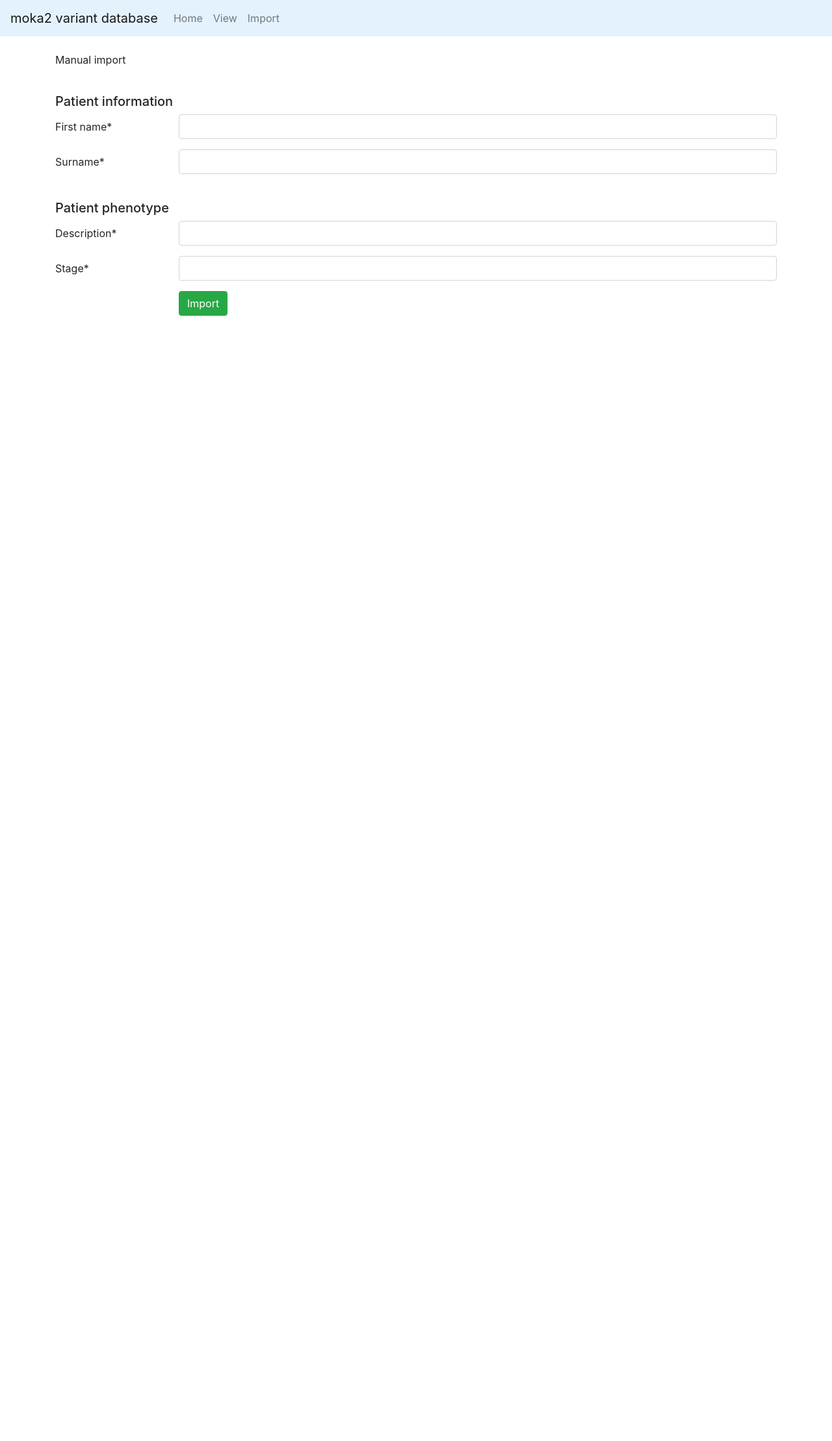
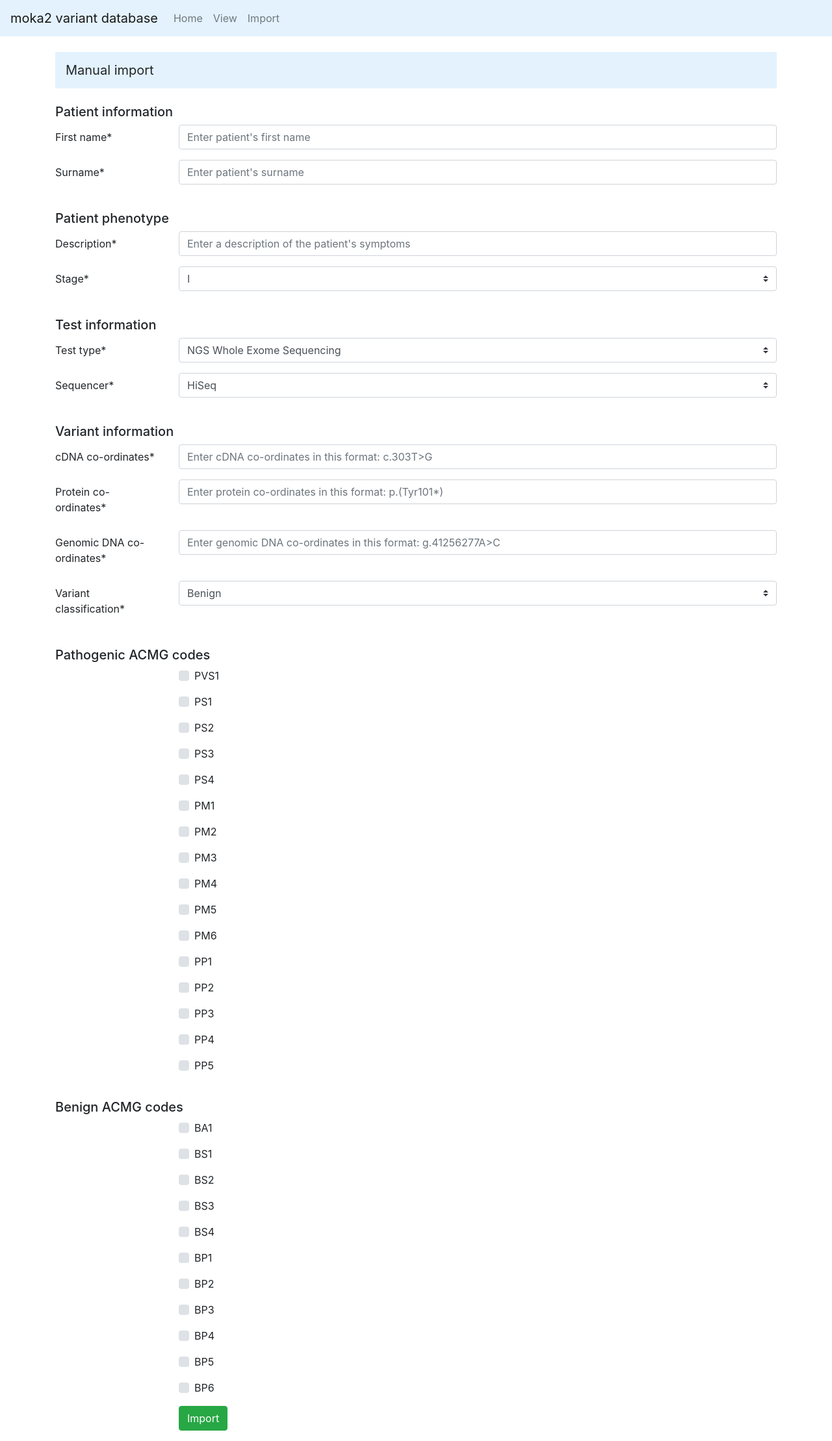
Before and after one commit to Graeme-Smith/moka2, a Django app: page /manual_import/ in a window 1280 px wide. Shown: the whole page at 65% size. Before the commit the page ends 486 px from the top, so only its background shows below. Run offline with Django 3.2, Linux system fonts and the light colour scheme; some libraries are stand-ins or nearby versions.

Commit message:
Finished manual input form

```diff
--- a/variant_db/forms.py
+++ b/variant_db/forms.py
@@ -14,7 +14,58 @@ class ManualUploadForm(forms.Form):
     first_name = forms.CharField()
     surname = forms.CharField()
     description = forms.CharField()
-    stage = forms.CharField()
+    stage = forms.ChoiceField(choices=(('1' 'I'), ('2', 'II'), ('3', 'III'), ('4', 'IV')))
+    test_type = forms.ChoiceField(choices=(
+        ('NGS_WES', 'NGS Whole Exome Sequencing'),
+        ('NGS_WGS', 'NGS Whole Genome Sequencing'),
+        ('NGS_panel', 'NGS targetted panel'))
+    )
+    sequencer = forms.ChoiceField(choices=(
+        ('HiSeq', 'HiSeq'),
+        ('MiSeq', 'MiSeq'),
+        ('NovaSeq', 'NovaSeq'))
+    )
+    variant_cdna = forms.CharField()
+    variant_protein = forms.CharField()
+    variant_genomic = forms.CharField()
+    variant_classification = forms.ChoiceField(choices=(
+            ('1', 'Benign'),
+            ('2', 'Likely Benign'),
+            ('3', 'VUS'),
+            ('4', 'Likely Pathogenic'),
+            ('5', 'Pathogenic'))
+    )
+
+    #pathogenic codes
+    pvs1 = forms.BooleanField(required=False)
+    ps1 = forms.BooleanField(required=False)
+    ps2 = forms.BooleanField(required=False)
+    ps3 = forms.BooleanField(required=False)
+    ps4 = forms.BooleanField(required=False)
+    pm1 = forms.BooleanField(required=False)
+    pm2 = forms.BooleanField(required=False)
+    pm3 = forms.BooleanField(required=False)
+    pm4 = forms.BooleanField(required=False)
+    pm5 = forms.BooleanField(required=False)
+    pm6 = forms.BooleanField(required=False)
+    pp1 = forms.BooleanField(required=False)
+    pp2 = forms.BooleanField(required=False)
+    pp3 = forms.BooleanField(required=False)
+    pp4 = forms.BooleanField(required=False)
+    pp5 = forms.BooleanField(required=False)
+
+    #benign codes
+    ba1 = forms.BooleanField(required=False)
+    bs1 = forms.BooleanField(required=False)
+    bs2 = forms.BooleanField(required=False)
+    bs3 = forms.BooleanField(required=False)
+    bs4 = forms.BooleanField(required=False)
+    bp1 = forms.BooleanField(required=False)
+    bp2 = forms.BooleanField(required=False)
+    bp3 = forms.BooleanField(required=False)
+    bp4 = forms.BooleanField(required=False)
+    bp5 = forms.BooleanField(required=False)
+    bp6 = forms.BooleanField(required=False)
 
     def __init__(self, *args, **kwargs):
         super(ManualUploadForm, self).__init__(*args, **kwargs)
@@ -29,9 +80,77 @@ class ManualUploadForm(forms.Form):
         self.helper.form_class = 'form-horizontal'
         self.helper.layout = Layout(
             HTML('<br><h5>Patient information</h5>'),
-            Field('first_name'),
-            Field('surname'),
+            Field('first_name', placeholder="Enter patient's first name"),
+            Field('surname', placeholder="Enter patient's surname"),
             HTML('<br><h5>Patient phenotype</h5>'),
-            Field('description'),
+            Field('description', placeholder="Enter a description of the patient's symptoms"),
             Field('stage'),
+            HTML('<br><h5>Test information</h5>'),
+            Field('test_type'),
+            Field('sequencer'),
+            HTML('<br><h5>Variant information</h5>'),
+            Field('variant_cdna', placeholder="Enter cDNA co-ordinates in this format: c.303T>G"),
+            Field('variant_protein', placeholder="Enter protein co-ordinates in this format: p.(Tyr101*)"),
+            Field('variant_genomic', placeholder="Enter genomic DNA co-ordinates in this format: g.41256277A>C"),
+            Field('variant_classification'),
+            HTML('<br><h5>Pathogenic ACMG codes</h5>'),
+            Field('pvs1'),
+            Field('ps1'),
+            Field('ps2'),
+            Field('ps3'),
+            Field('ps4'),
+            Field('pm1'),
+            Field('pm2'),
+            Field('pm3'),
+            Field('pm4'),
+            Field('pm5'),
+            Field('pm6'),
+            Field('pp1'),
+            Field('pp2'),
+            Field('pp3'),
+            Field('pp4'),
+            Field('pp5'),
+            HTML('<br><h5>Benign ACMG codes</h5>'),
+            Field('ba1'),
+            Field('bs1'),
+            Field('bs2'),
+            Field('bs3'),
+            Field('bs4'),
+            Field('bp1'),
+            Field('bp2'),
+            Field('bp3'),
+            Field('bp4'),
+            Field('bp5'),
+            Field('bp6'),
         )
+        # change labels on some fields
+        self.fields['variant_cdna'].label = 'cDNA co-ordinates'
+        self.fields['variant_protein'].label = 'Protein co-ordinates'
+        self.fields['variant_genomic'].label = 'Genomic DNA co-ordinates'
+        self.fields['pvs1'].label = 'PVS1'
+        self.fields['ps1'].label = 'PS1'
+        self.fields['ps2'].label = 'PS2'
+        self.fields['ps3'].label = 'PS3'
+        self.fields['ps4'].label = 'PS4'
+        self.fields['pm1'].label = 'PM1'
+        self.fields['pm2'].label = 'PM2'
+        self.fields['pm3'].label = 'PM3'
+        self.fields['pm4'].label = 'PM4'
+        self.fields['pm5'].label = 'PM5'
+        self.fields['pm6'].label = 'PM6'
+        self.fields['pp1'].label = 'PP1'
+        self.fields['pp2'].label = 'PP2'
+        self.fields['pp3'].label = 'PP3'
+        self.fields['pp4'].label = 'PP4'
+        self.fields['pp5'].label = 'PP5'
+        self.fields['ba1'].label = 'BA1'
+        self.fields['bs1'].label = 'BS1'
+        self.fields['bs2'].label = 'BS2'
+        self.fields['bs3'].label = 'BS3'
+        self.fields['bs4'].label = 'BS4'
+        self.fields['bp1'].label = 'BP1'
+        self.fields['bp2'].label = 'BP2'
+        self.fields['bp3'].label = 'BP3'
+        self.fields['bp4'].label = 'BP4'
+        self.fields['bp5'].label = 'BP5'
+        self.fields['bp6'].label = 'BP6'
--- a/variant_db/templates/variant_db/manual_import.html
+++ b/variant_db/templates/variant_db/manual_import.html
@@ -2,7 +2,9 @@
 {% block content %}
 {% load crispy_forms_tags %}
 
-  <p>Manual import</p>
+<nav class="navbar navbar-light" style="background-color: #e3f2fd;">
+    <a class="navbar-brand">Manual import</a>
+  </nav>
   {% crispy import_form %}
 
 {% endblock %}
```
